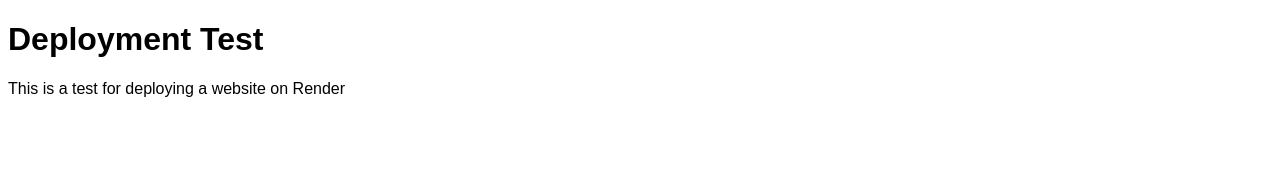
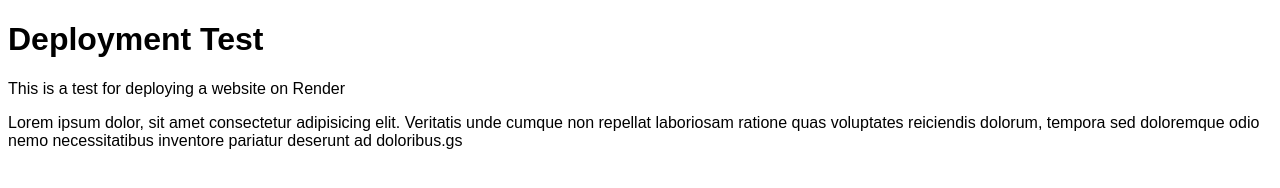
Before and after one commit to DiandreMiller/demo-website, a plain HTML site: page index.html in a window 1280 px wide. Drawn offline with Linux system fonts and the light colour scheme.

Commit message:
added sample paragraph

```diff
--- a/index.html
+++ b/index.html
@@ -9,5 +9,6 @@
 <body>
     <h1>Deployment Test</h1>
     <p>This is a test for deploying a website on Render</p>
+    <p>Lorem ipsum dolor, sit amet consectetur adipisicing elit. Veritatis unde cumque non repellat laboriosam ratione quas voluptates reiciendis dolorum, tempora sed doloremque odio nemo necessitatibus inventore pariatur deserunt ad doloribus.gs</p>
 </body>
 </html>
```
